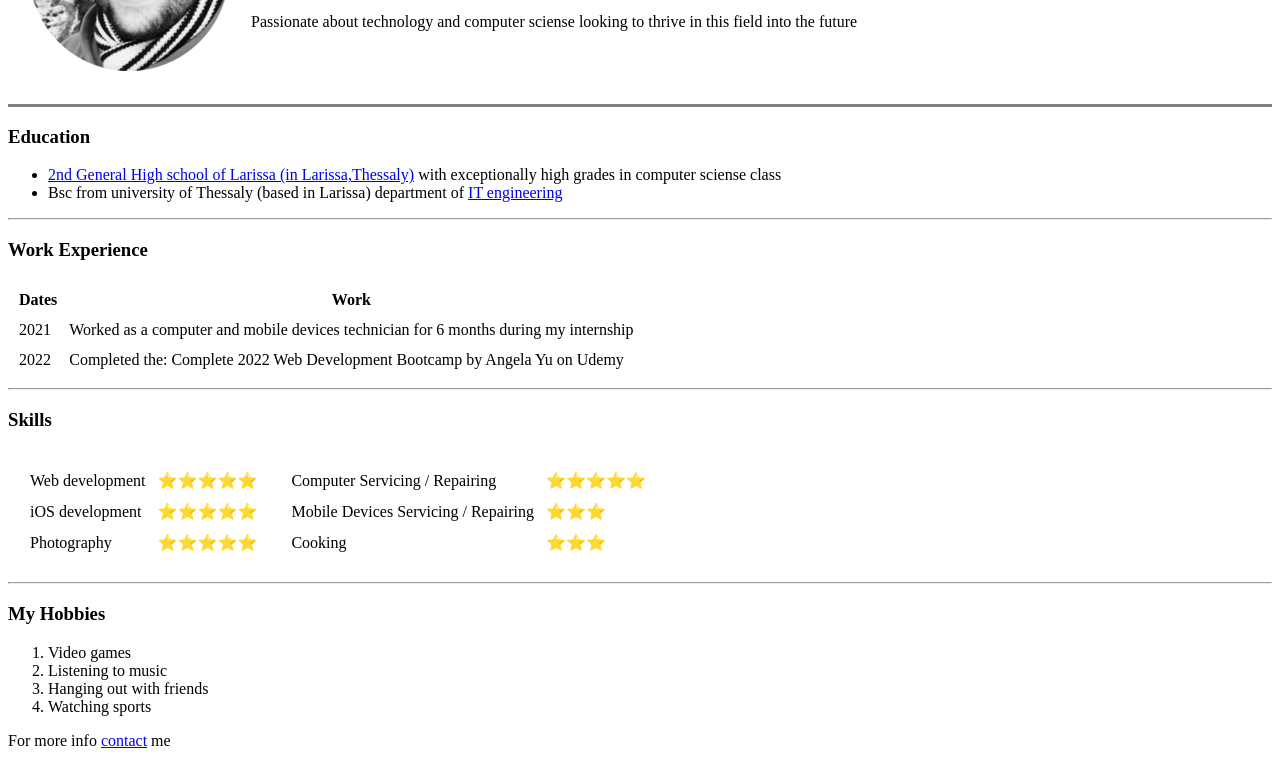
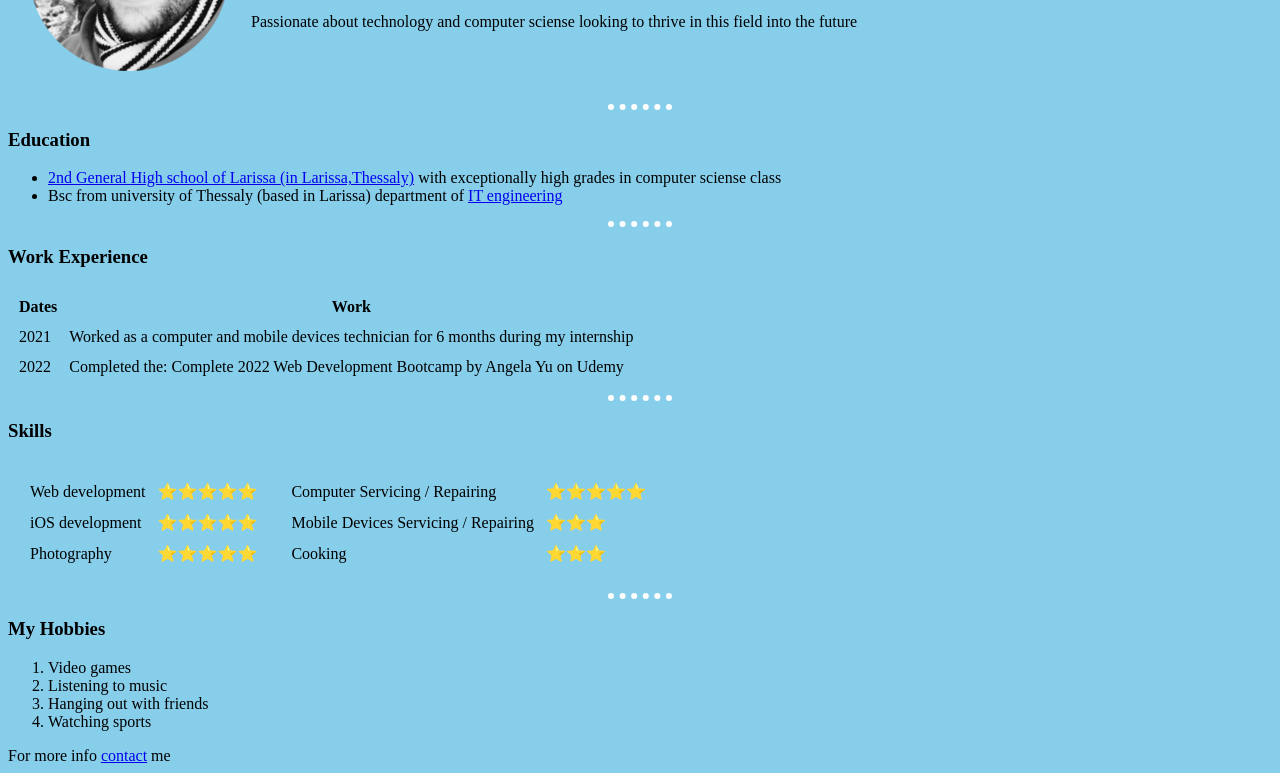
Before and after one commit to Browk96/cv, a plain HTML site: page index.html in a window 1280 px wide. Shown: the part 158-931 px from the top of the page. Drawn offline with Linux system fonts and the light colour scheme.

Commit message:
basic css

```diff
--- a/index.html
+++ b/index.html
@@ -4,6 +4,25 @@
 <head>
   <meta charset="utf-8">
   <title>Vasilios (Bill) Sirganis Personal Site</title>
+
+  <style>
+
+    body {
+      background-color: SkyBlue;
+    }
+
+    hr {
+      border-style: dotted none none;
+      width: 5%;
+      border-width: 6px;
+      border-color: white;
+    }
+
+
+
+
+  </style>
+
 </head>
 
 <body>
@@ -21,7 +40,7 @@
     </tr>
   </table>
 
-  <hr size=3 noshade>
+  <hr>
 
   <h3>Education</h3>
 
```
